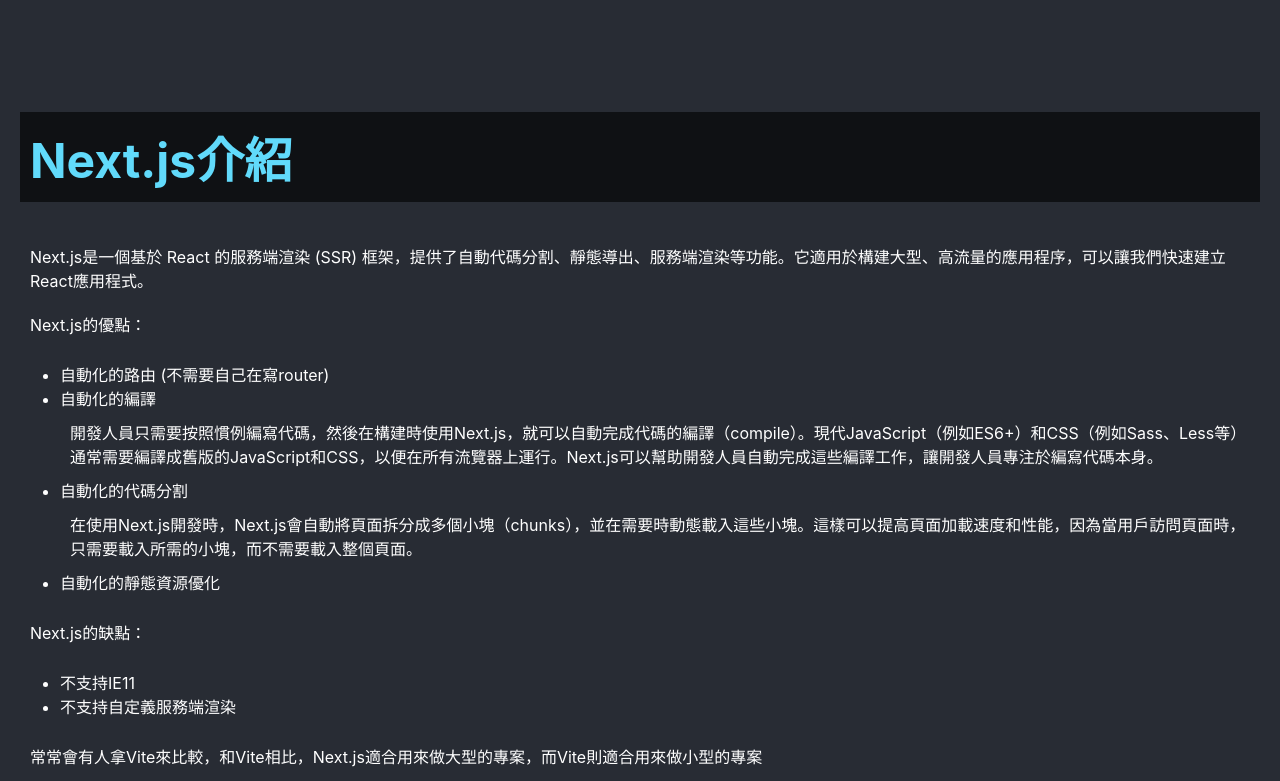
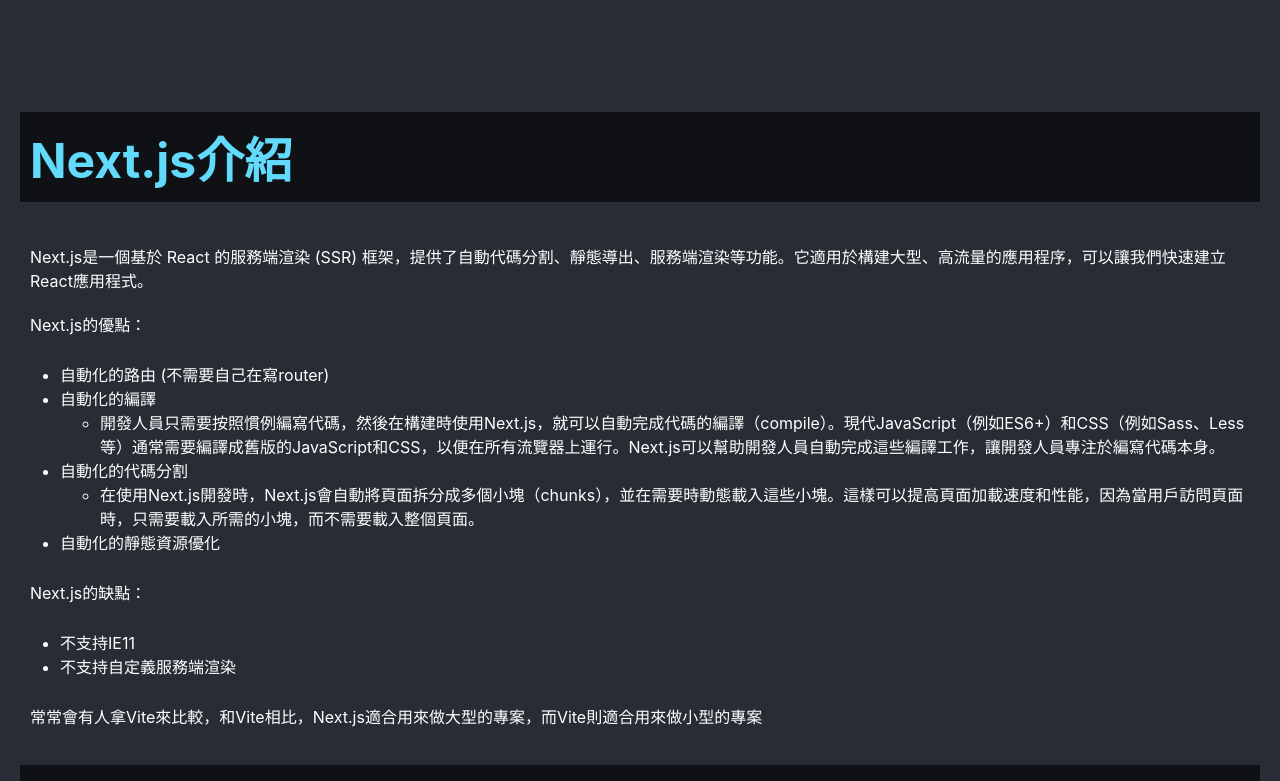
Before and after one commit to Bobo100/React-Next.js-Introduce, a Next.js app: page / in a window 1280 px wide. Shown: the top 781 px of the page. Built offline with nearby package versions, Linux system fonts and the light colour scheme.

Commit message:
重建列表

```diff
--- a/pages/index.tsx
+++ b/pages/index.tsx
@@ -15,9 +15,13 @@
                 <ul>
                     <li>自動化的路由 (不需要自己在寫router)</li>
                     <li>自動化的編譯</li>
-                    <p>開發人員只需要按照慣例編寫代碼，然後在構建時使用Next.js，就可以自動完成代碼的編譯（compile）。現代JavaScript（例如ES6+）和CSS（例如Sass、Less等）通常需要編譯成舊版的JavaScript和CSS，以便在所有流覽器上運行。Next.js可以幫助開發人員自動完成這些編譯工作，讓開發人員專注於編寫代碼本身。</p>
+                    <ul>
+                        <li>開發人員只需要按照慣例編寫代碼，然後在構建時使用Next.js，就可以自動完成代碼的編譯（compile）。現代JavaScript（例如ES6+）和CSS（例如Sass、Less等）通常需要編譯成舊版的JavaScript和CSS，以便在所有流覽器上運行。Next.js可以幫助開發人員自動完成這些編譯工作，讓開發人員專注於編寫代碼本身。</li>
+                    </ul>
                     <li>自動化的代碼分割</li>
-                    <p>在使用Next.js開發時，Next.js會自動將頁面拆分成多個小塊（chunks），並在需要時動態載入這些小塊。這樣可以提高頁面加載速度和性能，因為當用戶訪問頁面時，只需要載入所需的小塊，而不需要載入整個頁面。</p>
+                    <ul>
+                        <li>在使用Next.js開發時，Next.js會自動將頁面拆分成多個小塊（chunks），並在需要時動態載入這些小塊。這樣可以提高頁面加載速度和性能，因為當用戶訪問頁面時，只需要載入所需的小塊，而不需要載入整個頁面。</li>
+                    </ul>
                     <li>自動化的靜態資源優化</li>
                 </ul>
 
```
